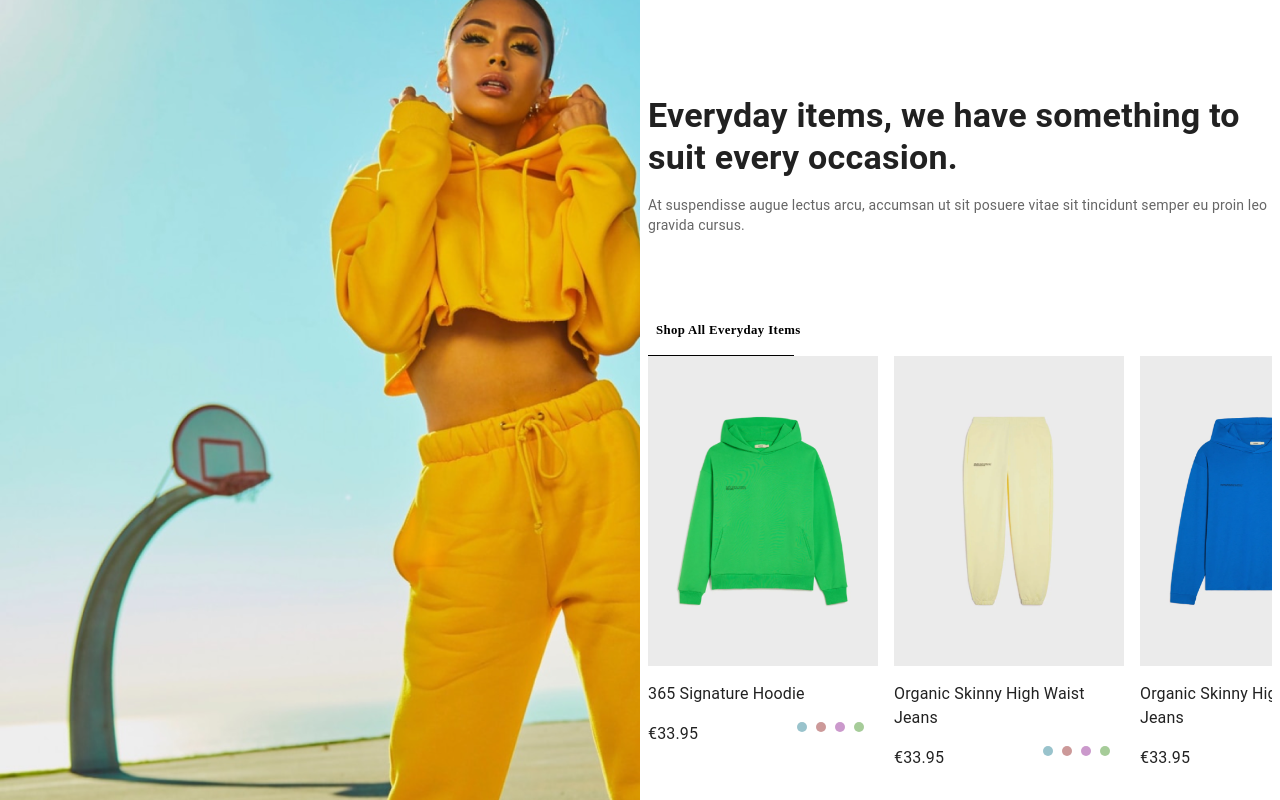
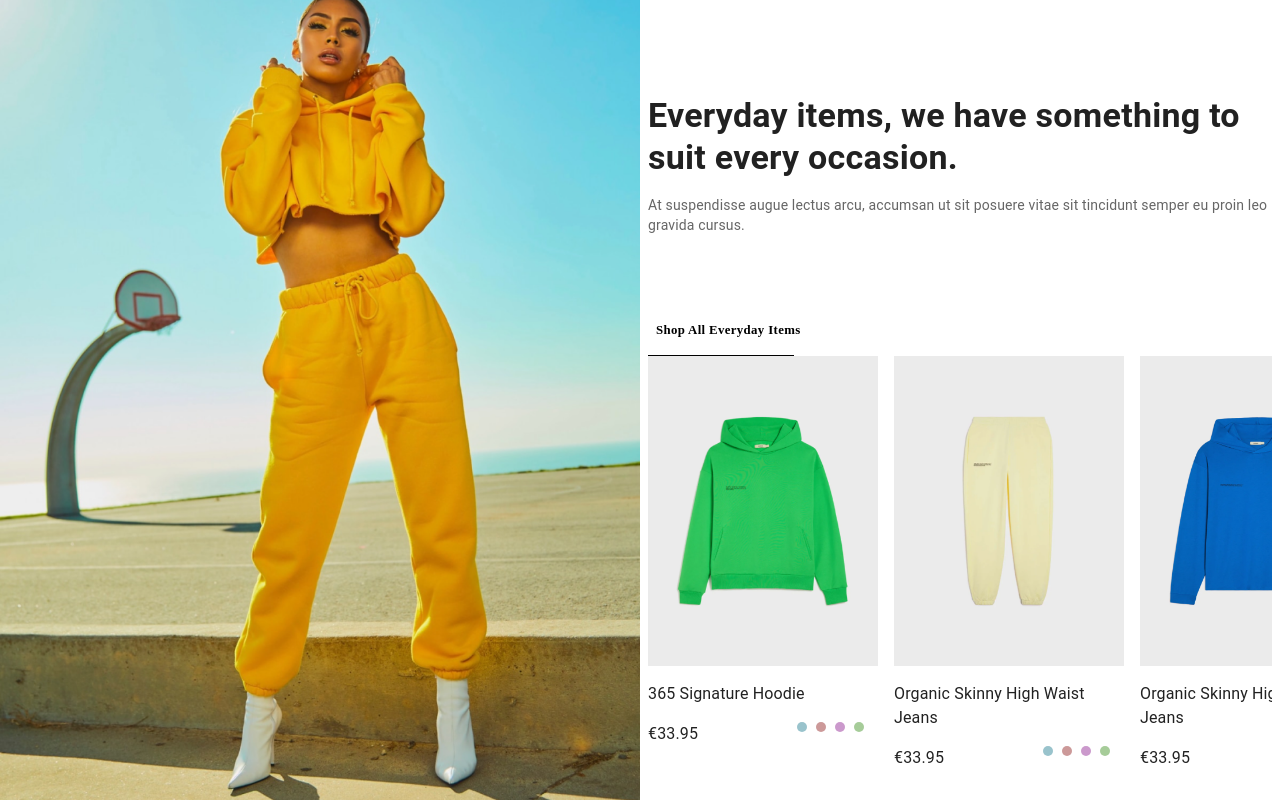
Before and after one commit to erhanyasar/Fashion-Landing-Page, a React (Create React App) app: page / in a window 1280 px wide. Built offline with nearby package versions, Linux system fonts and the light colour scheme.

Commit message:
adds styles for heroImage

```diff
--- a/src/components/heroImage.tsx
+++ b/src/components/heroImage.tsx
@@ -1,13 +1,28 @@
 import Grid from '@mui/material/Unstable_Grid2';
+
+const styledGrid =`
+  @media screen and (max-width: 600px) {
+    MuiGrid2-root {
+      width: 100%;
+      minHeight: '437px'
+  }
+  @media screen and (min-width: 600px) {
+    MuiGrid2-root {
+      width: 50%;
+      minHeight: '100%'
+  }
+}`
 
 function HeroImage() {
   return (
     <Grid
       xs={12}
       md={6}
+      className={styledGrid}
       style={{
         backgroundImage: 'url("./img/bg.png")',
-        width: '50%'
+        backgroundSize: 'cover',
+        minHeight: '437px',
       }}
     >
     </Grid>
--- a/src/components/itemDetails.tsx
+++ b/src/components/itemDetails.tsx
@@ -18,7 +18,7 @@ function ItemDetails(props: any) {
               circleSpacing={9}
               colors={['#99C3CC', '#CC9999', '#CB99CC', '#A6CC99']}
               onChangeComplete={handleChangeComplete}
-              />
+            />
         </Stack>
     </Stack>
   );
```
